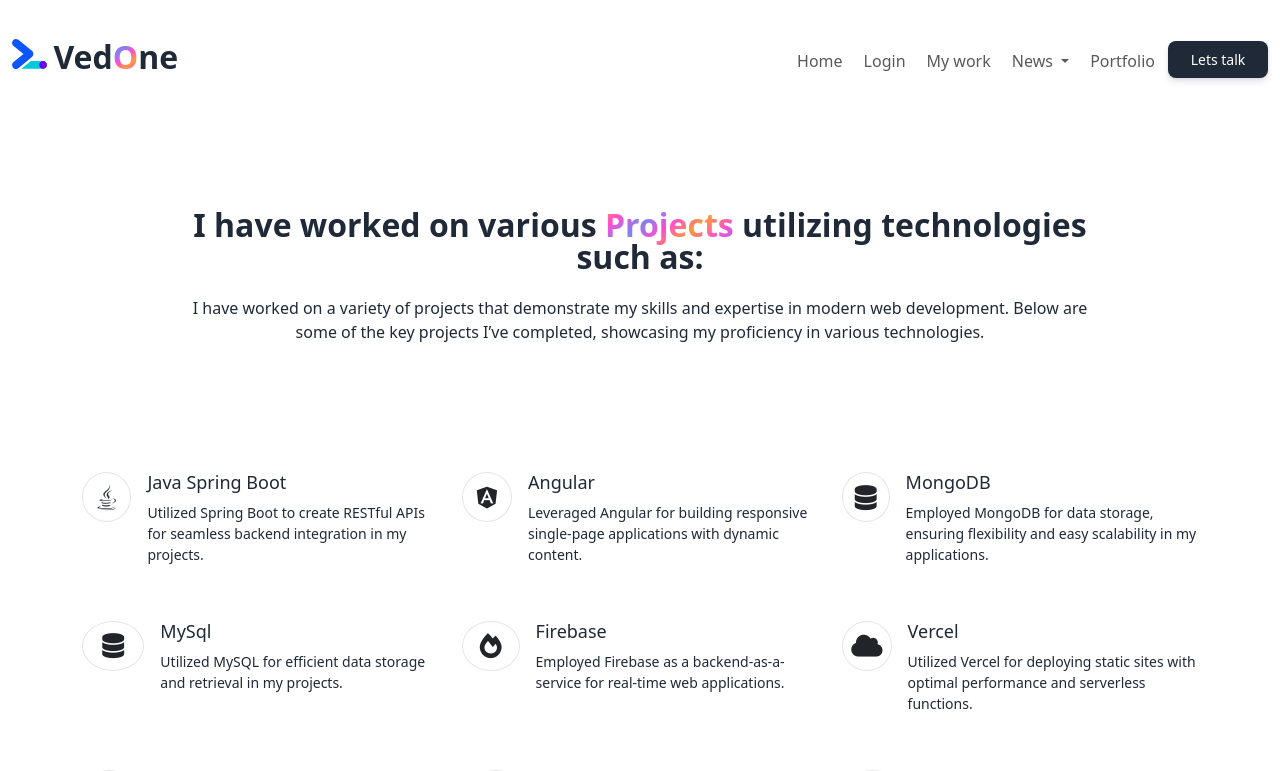
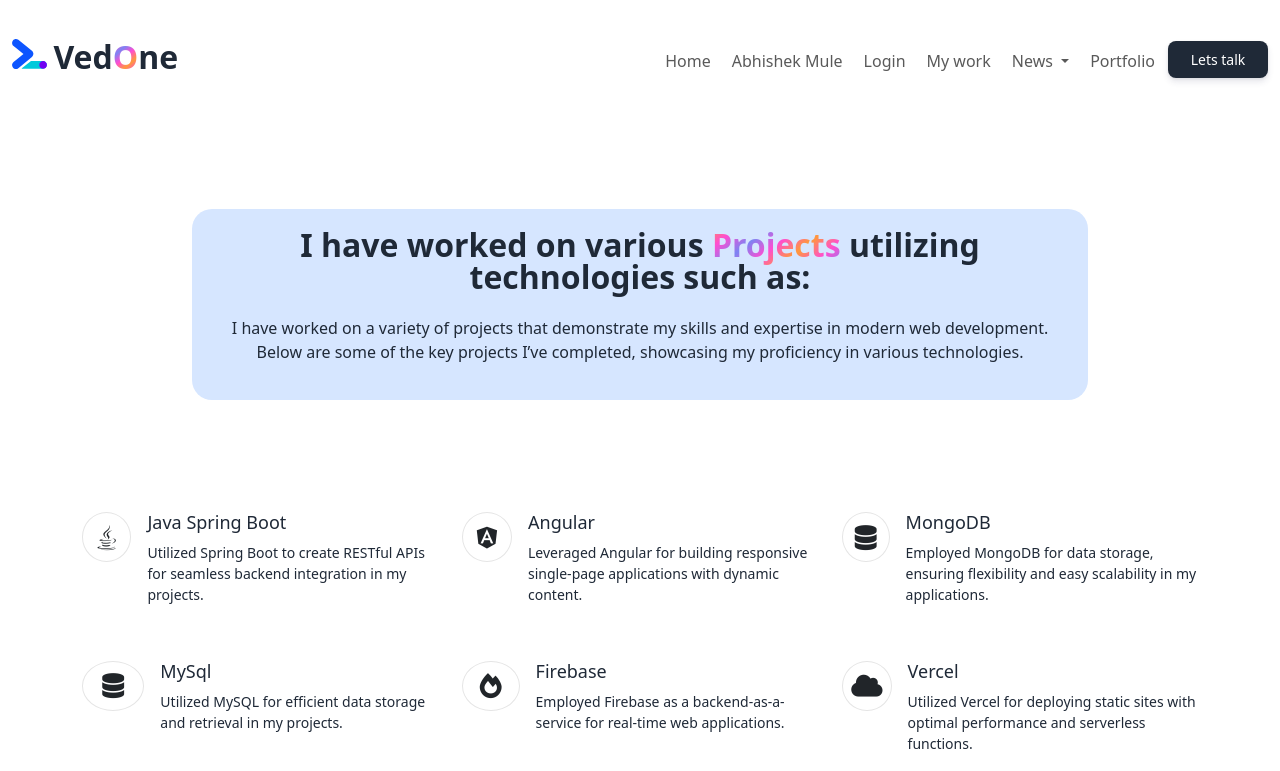
Before and after one commit to dhanrajdhasure7143/vedone.github.io, an Angular app: page /my-work in a window 1280 px wide. Shown: the top 771 px of the page. Built offline with nearby package versions, Linux system fonts and the light colour scheme.

Commit message:
color changed for the info text

```diff
--- a/src/app/app.component.html
+++ b/src/app/app.component.html
@@ -14,6 +14,9 @@
       <ul class="navbar-nav" style="gap: 5px;">
         <li class="nav-item">
           <a class="nav-link" routerLink="/home">Home</a>
+        </li>
+        <li class="nav-item">
+          <a class="nav-link" routerLink="/home">Abhishek Mule</a>
         </li>
         <li class="nav-item">
           <a class="nav-link" routerLink="/login" (click)="isExpanded = false">Login</a>
--- a/src/app/pages/my-work/my-work.component.html
+++ b/src/app/pages/my-work/my-work.component.html
@@ -1,5 +1,5 @@
 <div class="custom-screen text-center">
-    <div class="home-screen-content mx-auto">
+    <div class="home-screen-content mx-auto" style="background: #d6e6ff !important; padding: 20px !important; border-radius: 20px !important;">
         <h1 class="display-12 mx-auto">I have worked on various <span class="gradient-connect">Projects</span> utilizing
             technologies such as:</h1>
         <p class="lead text-gray mx-auto"> I have worked on a variety of projects that demonstrate my skills and
@@ -229,7 +229,9 @@
 
 
     <div class="home-screen-content d-flex align-items-center justify-content-center mx-auto">
-        <img class="img-fluid-screen" src="https://img.freepik.com/free-vector/software-engineer-statistician-visualizer-analyst-working-project-big-data-conference-big-data-presentation-data-science-concept_335657-1850.jpg?t=st=1731482593~exp=1731486193~hmac=eb07b6a9af0822a8188f99609f4e567a10fda9dcafeb2fc01c2167d98aa76c81&w=826" width="50%" alt="">
+        <img class="img-fluid-screen"
+            src="https://img.freepik.com/free-vector/software-engineer-statistician-visualizer-analyst-working-project-big-data-conference-big-data-presentation-data-science-concept_335657-1850.jpg?t=st=1731482593~exp=1731486193~hmac=eb07b6a9af0822a8188f99609f4e567a10fda9dcafeb2fc01c2167d98aa76c81&w=826"
+            width="50%" alt="">
 
         <h1 class="display-12 mx-auto">Have a Project in Mind? Let's Collaborate</h1>
         <p class="lead text-gray mx-auto">I am always looking for new opportunities and collaborations. If you have a
```
